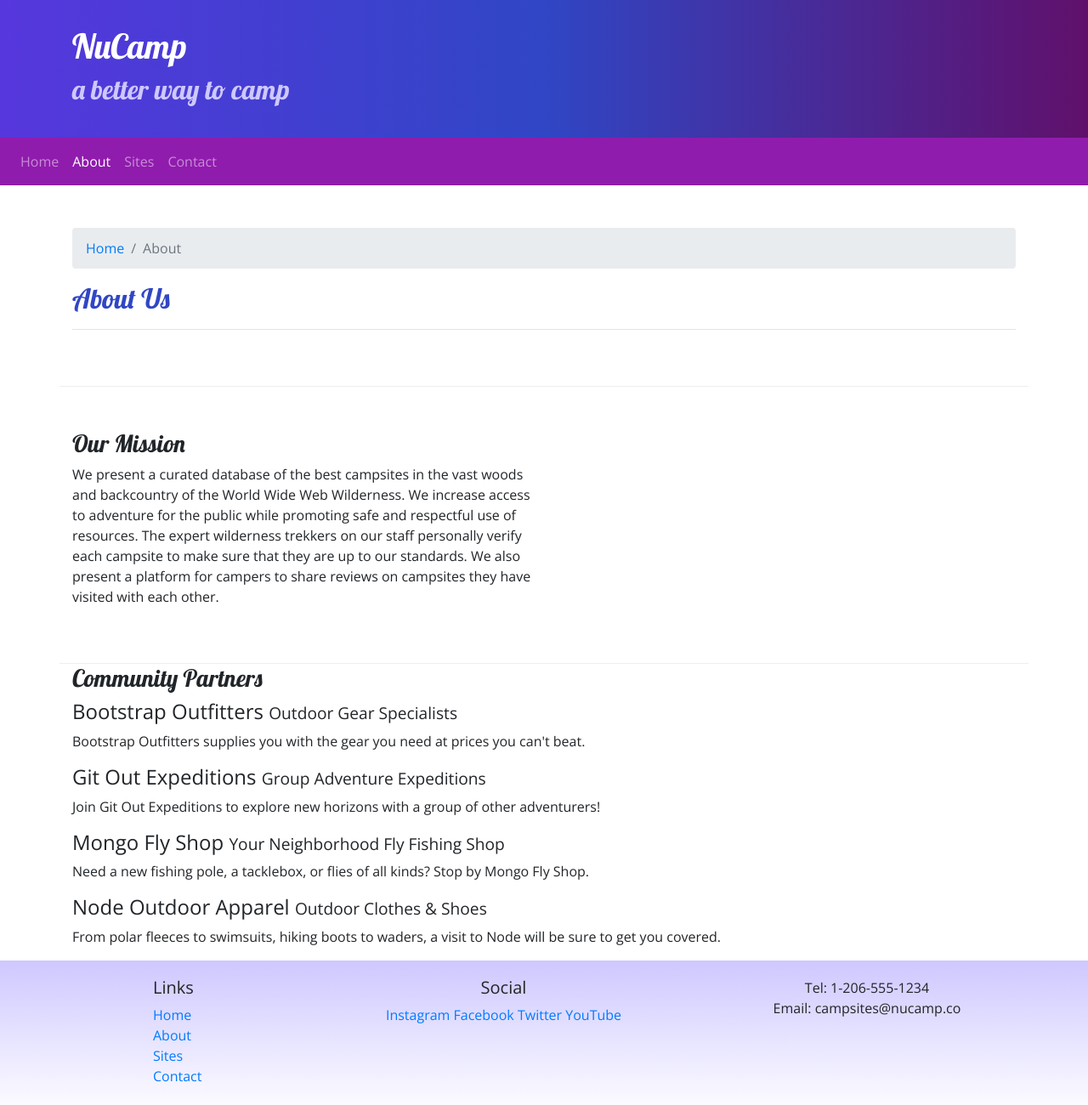
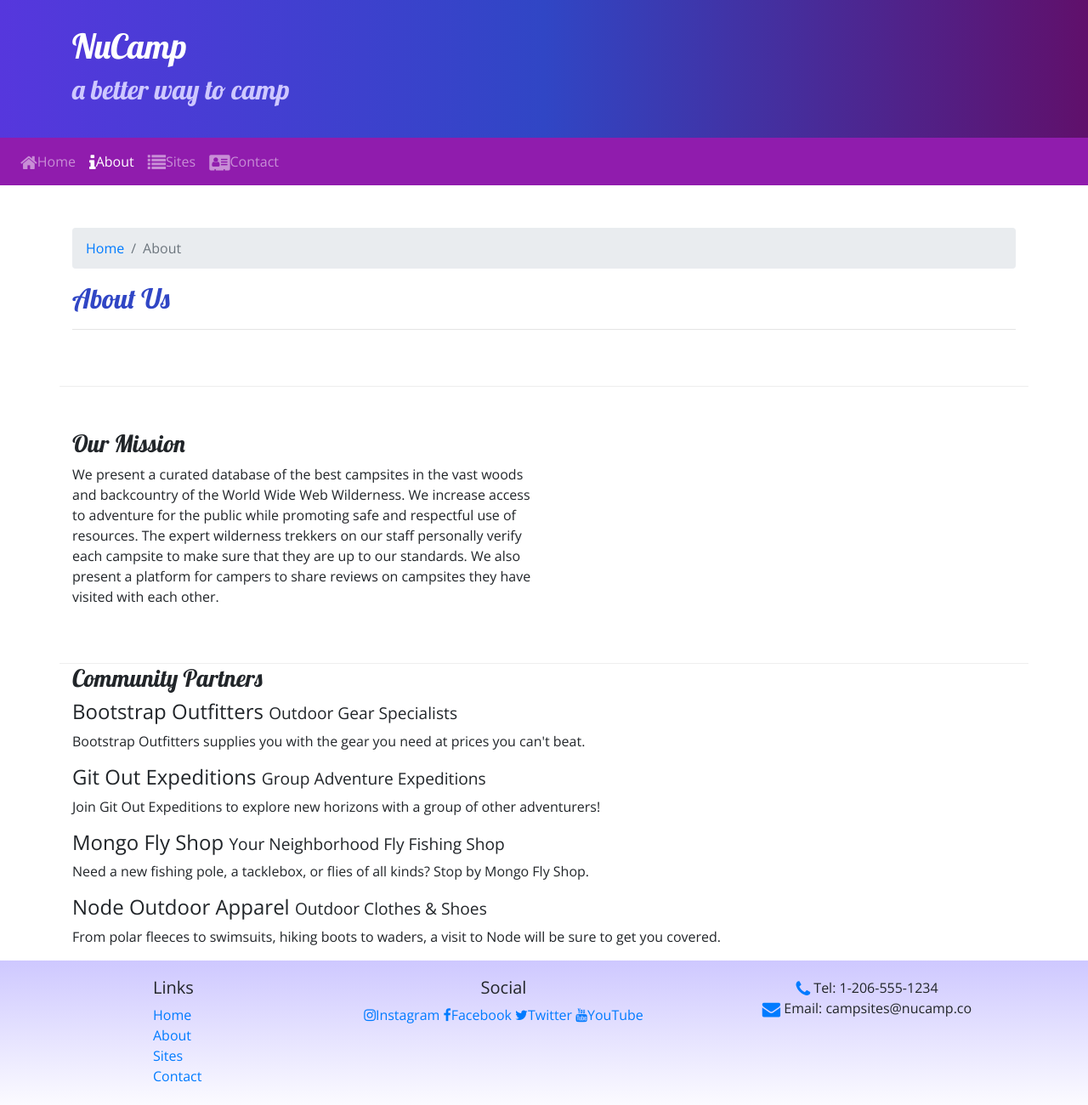
Before and after one commit to LisaPiano/nucampsite, a website: page aboutus.html in a window 1280 px wide. Shown: the whole page at 85% size. Drawn offline with nearby package versions, Linux system fonts and the light colour scheme.

Commit message:
Icon Fonts

```diff
--- a/aboutus.html
+++ b/aboutus.html
@@ -9,8 +9,9 @@
      <link rel="stylesheet" href="node_modules/bootstrap/dist/css/bootstrap.min.css" />
 
      <!-- Additional CSS must be placed after Bootstrap CSS -->
-<link rel="stylesheet" href="https://fonts.googleapis.com/css?family=Lobster|Open+Sans" />
-<link rel="stylesheet" href="css/styles.css" />
+    <link rel="stylesheet" href="node_modules/font-awesome/css/font-awesome.min.css" />
+    <link rel="stylesheet" href="https://fonts.googleapis.com/css?family=Lobster|Open+Sans" />
+    <link rel="stylesheet" href="css/styles.css" />
 
     <title>NuCamp: A Better Way To Camp</title>
 </head>
@@ -35,10 +36,10 @@
             </button>
             <div class="collapse navbar-collapse" id="nucampNavbar">
                 <ul class="navbar-nav">
-                    <li class="nav-item"><a class="nav-link" href="index.html">Home</a></li>
-                    <li class="nav-item active"><a class="nav-link" href="#">About</a></li>
-                    <li class="nav-item"><a class="nav-link" href="#">Sites</a></li>
-                    <li class="nav-item"><a class="nav-link" href="#">Contact</a></li>
+                    <li class="nav-item"><a class="nav-link" href="index.html"><i class="fa fa-home fa-lg"></i>Home</a></li>
+                    <li class="nav-item active"><a class="nav-link" href="about.html"><i class="fa fa-info fa-lg"></i>About</a></li>
+                    <li class="nav-item"><a class="nav-link" href="#"><i class="fa fa-list fa-lg"></i>Sites</a></li>
+                    <li class="nav-item"><a class="nav-link" href="#"><i class="fa fa-address-card fa-lg"></i>Contact</a></li>
                 </ul>
             </div>
         </div>
@@ -94,14 +95,14 @@
                 </div>
                 <div class="col-6 col-sm-5 text-center">
                     <h5>Social</h5>
-                    <a href="http://instagram.com/">Instagram</a>
-                    <a href="http://facebook.com/">Facebook</a>
-                    <a href="http://twitter.com/">Twitter</a>
-                    <a href="http://youtube.com/">YouTube</a>
+                    <a href="http://instagram.com/"><i class="fa fa-instagram"></i>Instagram</a>
+                    <a href="http://facebook.com/"><i class="fa fa-facebook"></i>Facebook</a>
+                    <a href="http://twitter.com/"><i class="fa fa-twitter"></i>Twitter</a>
+                    <a href="http://youtube.com/"><i class="fa fa-youtube"></i>YouTube</a>
                 </div>
                 <div class="col-sm-4 text-center">
-                    Tel: 1-206-555-1234<br />
-                    Email: campsites@nucamp.co
+                    <i class="fa fa-phone fa-lg text-primary"></i> Tel: 1-206-555-1234<br />
+                    <i class="fa fa-envelope fa-lg text-primary"></i> Email: campsites@nucamp.co
                 </div>
            </div>
         </div>
```
Also changed, not shown: index.html (+11 -10 lines), package.json (+4 -4 lines), 1 other file.
